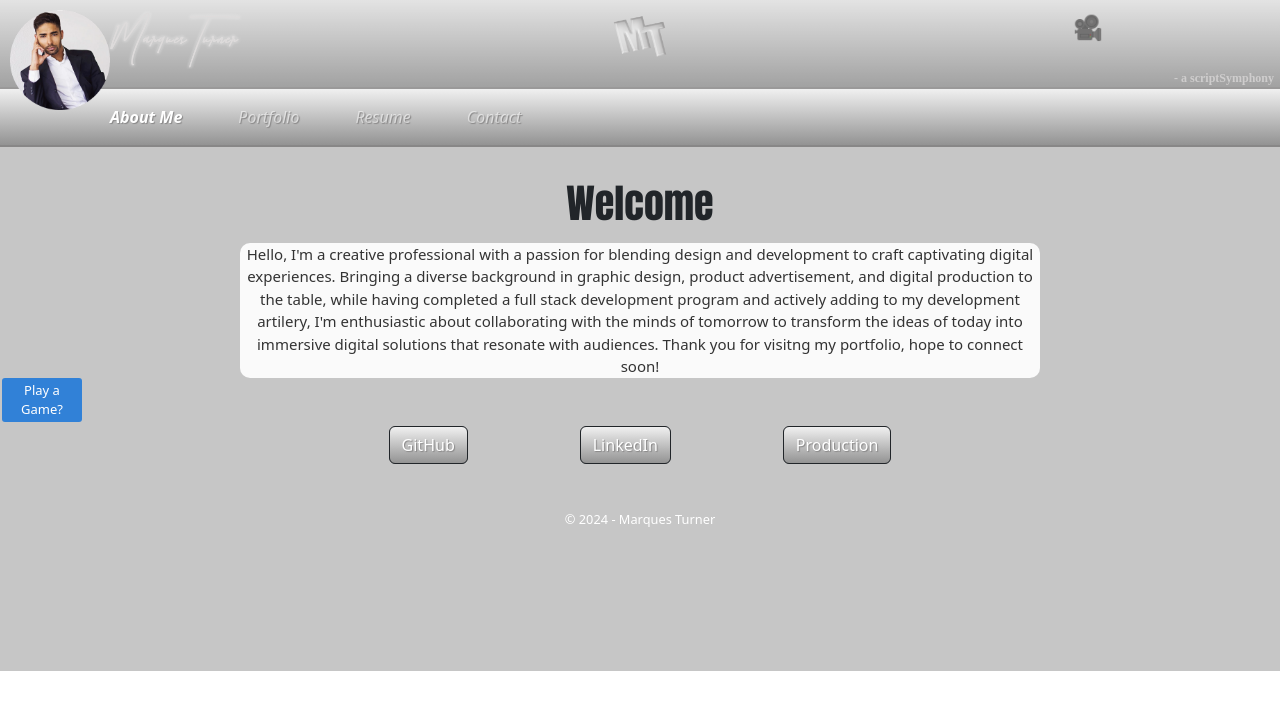
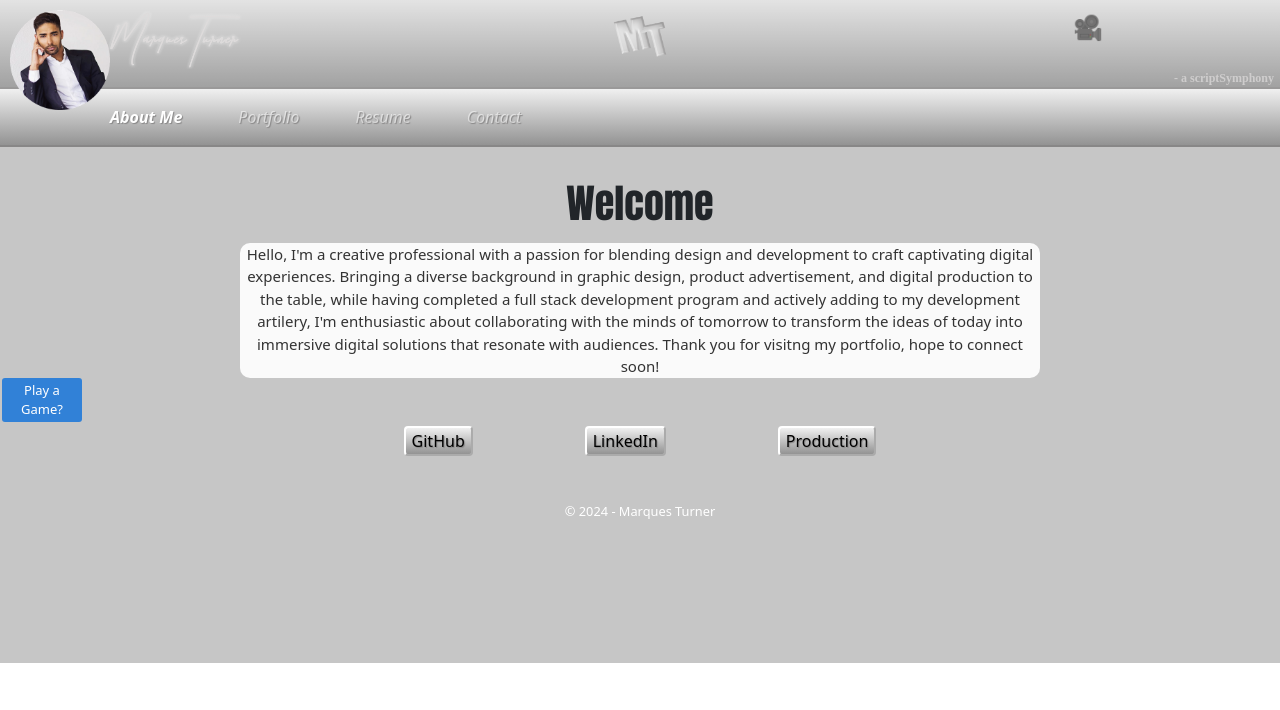
Before and after one commit to westmarquest/Report, a React (Vite) app in the folder client/: page /marques in a window 1280 px wide. Shown: the top 710 px of the page. Built offline with nearby package versions, Linux system fonts and the light colour scheme; no server answers.

Commit message:
added hover effects for game btm and footer btns

```diff
--- a/client/src/App.css
+++ b/client/src/App.css
@@ -563,6 +563,7 @@ h3 {
   transform: scale(1.05);
   filter: brightness(1.8);
   box-shadow: 0 4px 8px rgba(0, 0, 0, 0.2);
+  cursor: pointer;
 }
 
 .project-card:hover h3 {
@@ -610,6 +611,14 @@ h3 {
   align-items: center; /* Center vertically */
   justify-content: center; /* Center horizontally */
   border-radius: 3px;
+}
+
+.open-game-button:hover {
+  background-color: #004aad; /* Darker blue on hover */
+}
+
+.open-game-button:focus {
+  outline: none; /* Optional: Remove default focus outline */
 }
 
 .game-modal {
@@ -663,3 +672,42 @@ iframe {
   height: 100%;
   border: none;
 }
+
+.Git-btn {
+  background: linear-gradient(to bottom, #f0f0f0, #939393);
+  color: rgb(0, 0, 0);
+  border-radius: 4px;
+  border-color: white;
+}
+
+.Link-btn {
+  background: linear-gradient(to bottom, #f0f0f0, #939393);
+  color: rgb(0, 0, 0);
+  border-radius: 4px;
+  border-color: white;
+}
+
+.Prod-btn {
+  background: linear-gradient(to bottom, #f0f0f0, #939393);
+  color: rgb(0, 0, 0);
+  border-radius: 4px;
+  border-color: white;
+}
+
+.Git-btn:hover {
+  background-color: #cccccc;
+  color: #000000;
+  transform: scale(1.05); /* Optional: Adds a slight scale effect on hover */
+}
+
+.Link-btn:hover {
+  background-color: #cccccc;
+  color: #000000;
+  transform: scale(1.05); /* Optional: Adds a slight scale effect on hover */
+}
+
+.Prod-btn:hover {
+  background-color: #cccccc;
+  color: #000000;
+  transform: scale(1.05); /* Optional: Adds a slight scale effect on hover */
+}
--- a/client/src/components/Footer/index.jsx
+++ b/client/src/components/Footer/index.jsx
@@ -15,14 +15,14 @@ const Footer = () => {
       <div className="container text-center mb-5">
         <div className="links">
           <button
-            className="btn btn-dark btn-custom-border mx-5"
+            className="Git-btn btn-dark btn-custom-border mx-5"
             onClick={() => openInNewTab("https://github.com/westmarquest")}
             style={{ textShadow: "1px 1px 1px #888787" }}
           >
             GitHub
           </button>
           <button
-            className="btn btn-dark mx-1"
+            className="Link-btn btn-dark mx-1"
             onClick={() =>
               openInNewTab(
                 "https://www.linkedin.com/in/createwithmarques?lipi=urn%3Ali%3Apage%3Ad_flagship3_profile_view_base_contact_details%3BvkAJ6s2USEeHcBVkfn5%2Bog%3D%3D"
@@ -33,7 +33,7 @@ const Footer = () => {
             LinkedIn
           </button>
           <button
-            className="btn btn-dark mx-5"
+            className="Prod-btn btn-dark mx-5"
             onClick={() =>
               openInNewTab("https://adigitprod.wixsite.com/digitproductions")
             }
```
